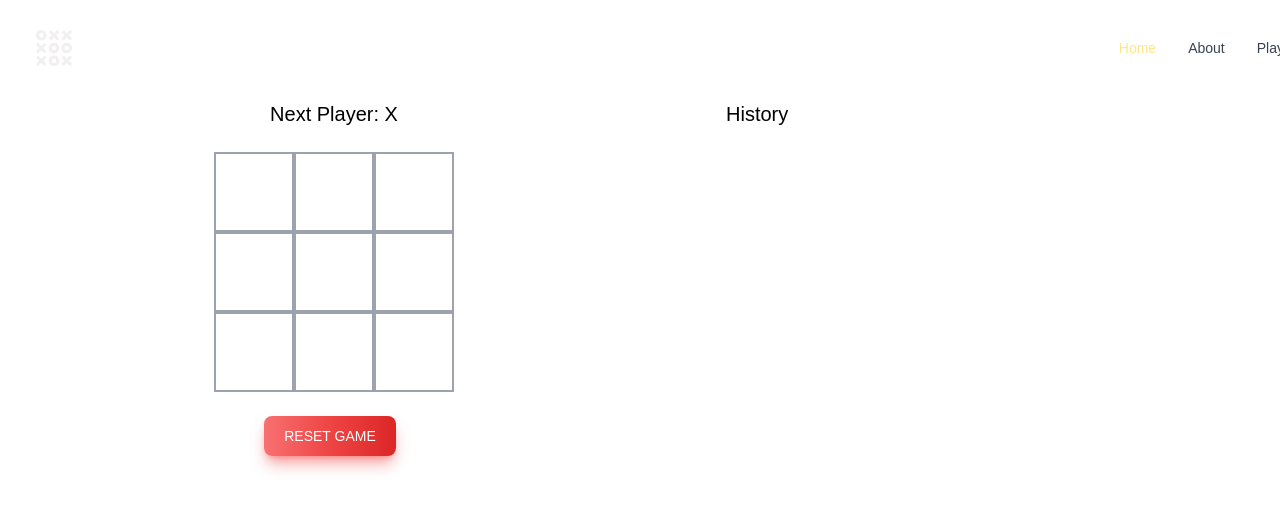
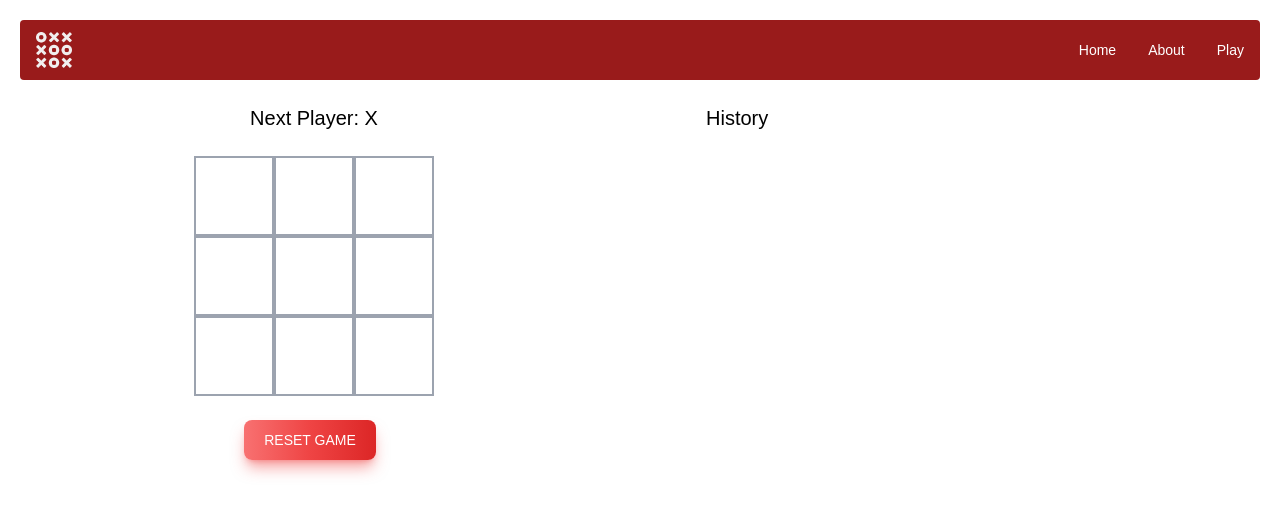
Before and after one commit to alineayumi/react-tic-tac-toe, a React (Create React App) app: page /game in a window 1280 px wide. Shown: the top 514 px of the page. Built offline with nearby package versions, Linux system fonts and the light colour scheme.

Commit message:
refactor navbar button

```diff
--- a/public/index.html
+++ b/public/index.html
@@ -2,6 +2,7 @@
 <html lang="en">
   <head>
     <meta charset="utf-8" />
+    <link rel="stylesheet" href="https://unpkg.com/flowbite@1.4.7/dist/flowbite.min.css" />
     <link rel="icon" href="%PUBLIC_URL%/favicon.ico" />
     <meta name="viewport" content="width=device-width, initial-scale=1" />
     <meta name="theme-color" content="#000000" />
@@ -28,6 +29,7 @@
   </head>
   <body>
     <noscript>You need to enable JavaScript to run this app.</noscript>
+    <script src="https://unpkg.com/flowbite@1.4.7/dist/flowbite.js"></script>
     <div id="root"></div>
     <!--
       This HTML file is a template.
--- a/src/components/nav.jsx
+++ b/src/components/nav.jsx
@@ -1,87 +1,167 @@
-import React from "react";
-import { Link } from "react-router-dom";
+import React, { useState } from "react";
+import { NavLink } from "react-router-dom";
 import tictactoe from "../../src/assets/tic-tac-toe.png";
 
 export default function Nav() {
+  const unselectedNavLinkStyle =
+    "block py-2 pr-4 pl-3 text-white bg-blue-700 rounded md:bg-transparent text-white md:p-0";
+  const selectedNavLinkStyle =
+    "block py-2 pr-4 pl-3 text-white bg-blue-700 rounded md:bg-transparent text-secondary md:p-0";
+  const unselectedDropdown =
+    "text-white";
+  const selectedDropdown =
+    "text-secondary";
+  const [showMenu, setMenu] = useState(false);
+
   return (
-    <nav class="bg-white border-gray-200 px-2 sm:px-4 py-2.5 rounded dark:bg-red-800">
-      <div class="container flex flex-wrap justify-between items-center mx-auto">
-        <Link to="/" className="flex items-center">
-          <img src={tictactoe} class="mr-3 h-6 sm:h-9" alt="Tic Tac Toe Logo" />
-        </Link>
+    <nav className="flex flex-row justify-between items-center px-3 sm:px-4 py-2.5 rounded bg-primary h-[60px] mx-[20px] mt-[20px]">
+      <NavLink to="/" className="flex items-center">
+        <img
+          src={tictactoe}
+          className="mr-3 h-6 sm:h-9"
+          alt="Tic Tac Toe Logo"
+        />
+      </NavLink>
       <button
-          data-collapse-toggle="mobile-menu"
-          type="button"
-          class="inline-flex items-center p-2 ml-3 text-sm text-gray-500 rounded-lg md:hidden hover:bg-gray-100 focus:outline-none focus:ring-2 focus:ring-gray-200 dark:text-gray-400 dark:hover:bg-gray-700 dark:focus:ring-gray-600"
-          aria-controls="mobile-menu"
-          aria-expanded="false"
+        onClick={() => setMenu(!showMenu)}
+        class="md:hidden text-white bg-gray-700 hover:bg-gray-800 focus:ring-4 focus:outline-none focus:ring-gray-300 font-medium rounded-lg text-sm px-4 py-2.5 text-center inline-flex items-center"
       >
-          <span class="sr-only">Open main menu</span>
         <svg
-            class="w-6 h-6"
+          className="w-6 h-6"
           fill="currentColor"
           viewBox="0 0 20 20"
           xmlns="http://www.w3.org/2000/svg"
         >
           <path
-              fill-rule="evenodd"
+            fillRule="evenodd"
             d="M3 5a1 1 0 011-1h12a1 1 0 110 2H4a1 1 0 01-1-1zM3 10a1 1 0 011-1h12a1 1 0 110 2H4a1 1 0 01-1-1zM3 15a1 1 0 011-1h12a1 1 0 110 2H4a1 1 0 01-1-1z"
-              clip-rule="evenodd"
+            clipRule="evenodd"
           ></path>
         </svg>
         <svg
-            class="hidden w-6 h-6"
+          className="hidden w-6 h-6"
           fill="currentColor"
           viewBox="0 0 20 20"
           xmlns="http://www.w3.org/2000/svg"
         >
           <path
-              fill-rule="evenodd"
+            fillRule="evenodd"
             d="M4.293 4.293a1 1 0 011.414 0L10 8.586l4.293-4.293a1 1 0 111.414 1.414L11.414 10l4.293 4.293a1 1 0 01-1.414 1.414L10 11.414l-4.293 4.293a1 1 0 01-1.414-1.414L8.586 10 4.293 5.707a1 1 0 010-1.414z"
-              clip-rule="evenodd"
+            clipRule="evenodd"
           ></path>
         </svg>
       </button>
-        <div class="hidden w-full md:block md:w-auto" id="mobile-menu">
-          <ul class="flex flex-col mt-4 md:flex-row md:space-x-8 md:mt-0 md:text-sm md:font-medium">
+      <div
+        class={`absolute z-10 right-[20px] top-[85px] ${
+          showMenu ? "block" : "hidden"
+        } rounded shadow w-44 bg-primary`}
+      >
+        <ul className="flex flex-col items-start my-4 space-y-4">
           <li>
-              <Link
+            <NavLink
               to=""
-                class="block py-2 pr-4 pl-3 text-white bg-blue-700 rounded md:bg-transparent md:text-amber-200 md:p-0 dark:text-white"
+              className={({ isActive }) =>
+                isActive ? selectedDropdown : unselectedDropdown
+              }
               aria-current="page"
             >
               Home
-              </Link>
+            </NavLink>
           </li>
           <li>
-              <Link
+            <NavLink
               to="about"
-                class="block py-2 pr-4 pl-3 text-gray-700 border-b border-gray-100 hover:bg-gray-50 md:hover:bg-transparent md:border-0 md:hover:text-blue-700 md:p-0 dark:text-gray-400 md:dark:hover:text-white dark:hover:bg-gray-700 dark:hover:text-white md:dark:hover:bg-transparent dark:border-gray-700"
+              className={({ isActive }) =>
+                isActive ? selectedDropdown : unselectedDropdown
+              }
             >
               About
-              </Link>
+            </NavLink>
           </li>
           <li>
-              <Link
+            <NavLink
               to="game"
-                class="block py-2 pr-4 pl-3 text-gray-700 border-b border-gray-100 hover:bg-gray-50 md:hover:bg-transparent md:border-0 md:hover:text-blue-700 md:p-0 dark:text-gray-400 md:dark:hover:text-white dark:hover:bg-gray-700 dark:hover:text-white md:dark:hover:bg-transparent dark:border-gray-700"
+              className={({ isActive }) =>
+                isActive ? selectedDropdown : unselectedDropdown
+              }
             >
               Play
-              </Link>
+            </NavLink>
           </li>
         </ul>
       </div>
+
+      <div className="hidden w-full md:block md:w-auto">
+        <ul className="flex flex-col mt-4 md:flex-row md:space-x-8 md:mt-0 md:text-sm md:font-medium">
+          <li>
+            <NavLink
+              to=""
+              className={({ isActive }) =>
+                isActive ? selectedNavLinkStyle : unselectedNavLinkStyle
+              }
+              aria-current="page"
+            >
+              Home
+            </NavLink>
+          </li>
+          <li>
+            <NavLink
+              to="about"
+              className={({ isActive }) =>
+                isActive ? selectedNavLinkStyle : unselectedNavLinkStyle
+              }
+            >
+              About
+            </NavLink>
+          </li>
+          <li>
+            <NavLink
+              to="game"
+              className={({ isActive }) =>
+                isActive ? selectedNavLinkStyle : unselectedNavLinkStyle
+              }
+            >
+              Play
+            </NavLink>
+          </li>
+        </ul>
       </div>
     </nav>
   );
 }
 
-/* <nav className="">
-        <Link className="" to="/">
-          HOME
-        </Link>
-        <p> | </p>
-        <Link className="" to="/game">
-          Play
-        </Link>
-      </nav> */
+/*
+<button
+data-collapse-toggle="mobile-menu"
+type="button"
+className="inline-flex items-center p-2 text-sm text-gray-500 rounded-lg md:hidden hover:bg-gray-100 focus:outline-none focus:ring-2 focus:ring-gray-200 dark:text-gray-400 dark:hover:bg-gray-700 dark:focus:ring-gray-600"
+aria-controls="mobile-menu"
+aria-expanded="false"
+>
+<span className="sr-only">Open main menu</span>
+<svg
+  className="w-6 h-6"
+  fill="currentColor"
+  viewBox="0 0 20 20"
+  xmlns="http://www.w3.org/2000/svg"
+>
+  <path
+    fillRule="evenodd"
+    d="M3 5a1 1 0 011-1h12a1 1 0 110 2H4a1 1 0 01-1-1zM3 10a1 1 0 011-1h12a1 1 0 110 2H4a1 1 0 01-1-1zM3 15a1 1 0 011-1h12a1 1 0 110 2H4a1 1 0 01-1-1z"
+    clipRule="evenodd"
+  ></path>
+</svg>
+<svg
+  className="hidden w-6 h-6"
+  fill="currentColor"
+  viewBox="0 0 20 20"
+  xmlns="http://www.w3.org/2000/svg"
+>
+  <path
+    fillRule="evenodd"
+    d="M4.293 4.293a1 1 0 011.414 0L10 8.586l4.293-4.293a1 1 0 111.414 1.414L11.414 10l4.293 4.293a1 1 0 01-1.414 1.414L10 11.414l-4.293 4.293a1 1 0 01-1.414-1.414L8.586 10 4.293 5.707a1 1 0 010-1.414z"
+    clipRule="evenodd"
+  ></path>
+</svg>
+</button>
+*/
--- a/src/index.css
+++ b/src/index.css
@@ -4,7 +4,6 @@
 
 body {
     font: 14px "Century Gothic", Futura, sans-serif;
-    margin: 20px;
   }
 
   ol, ul {
--- a/tailwind.config.js
+++ b/tailwind.config.js
@@ -4,7 +4,12 @@ module.exports = {
     "./src/**/*.{js,jsx,ts,tsx}",
   ],
   theme: {
-    extend: {},
+    extend: {
+      colors: {
+        'primary': '#991b1b',
+        'secondary': '#fde68a',
+      }
+    },
   },
   plugins: [],
 }
```
Lines whose indentation alone changed are shown as unchanged.
